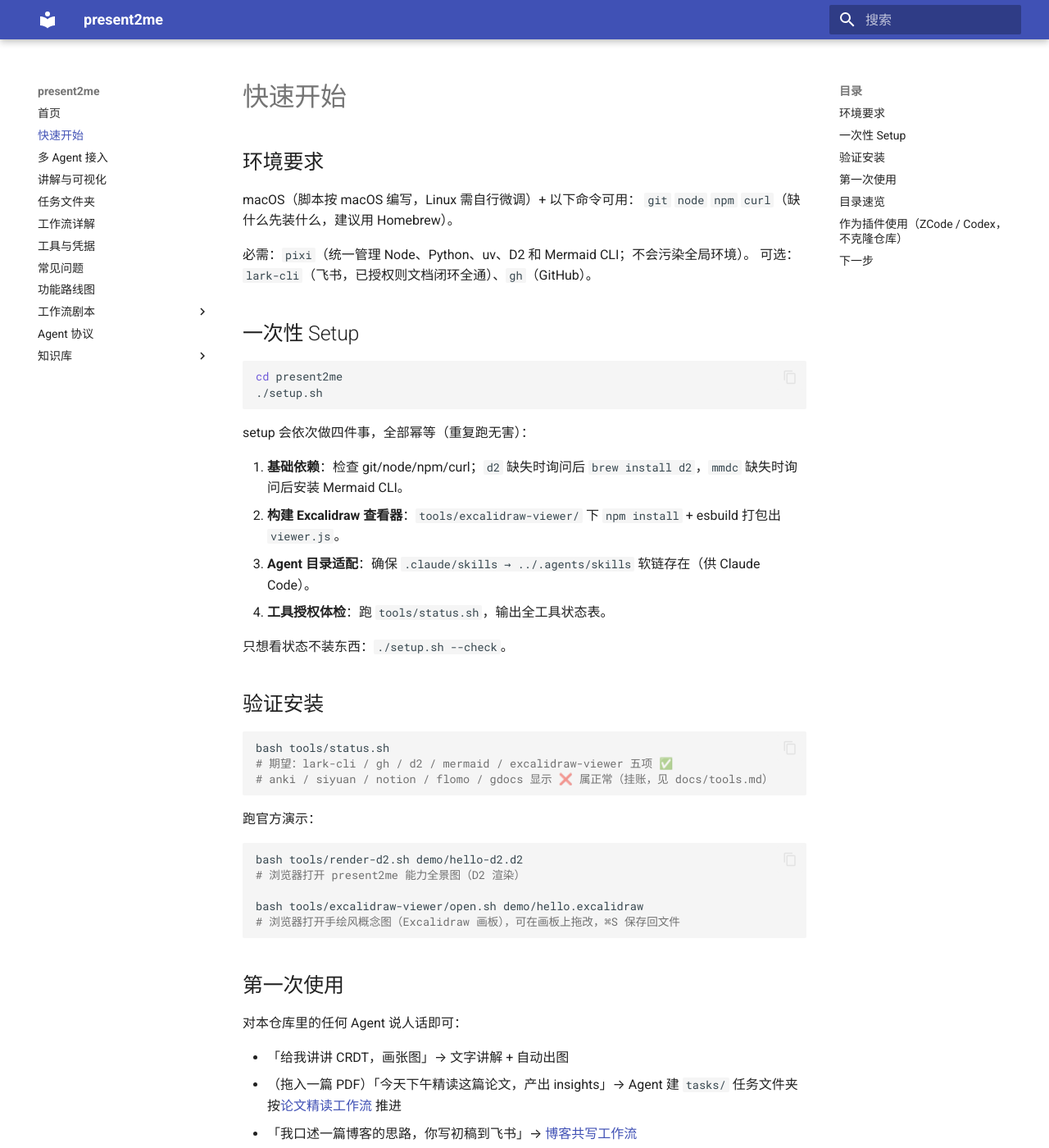
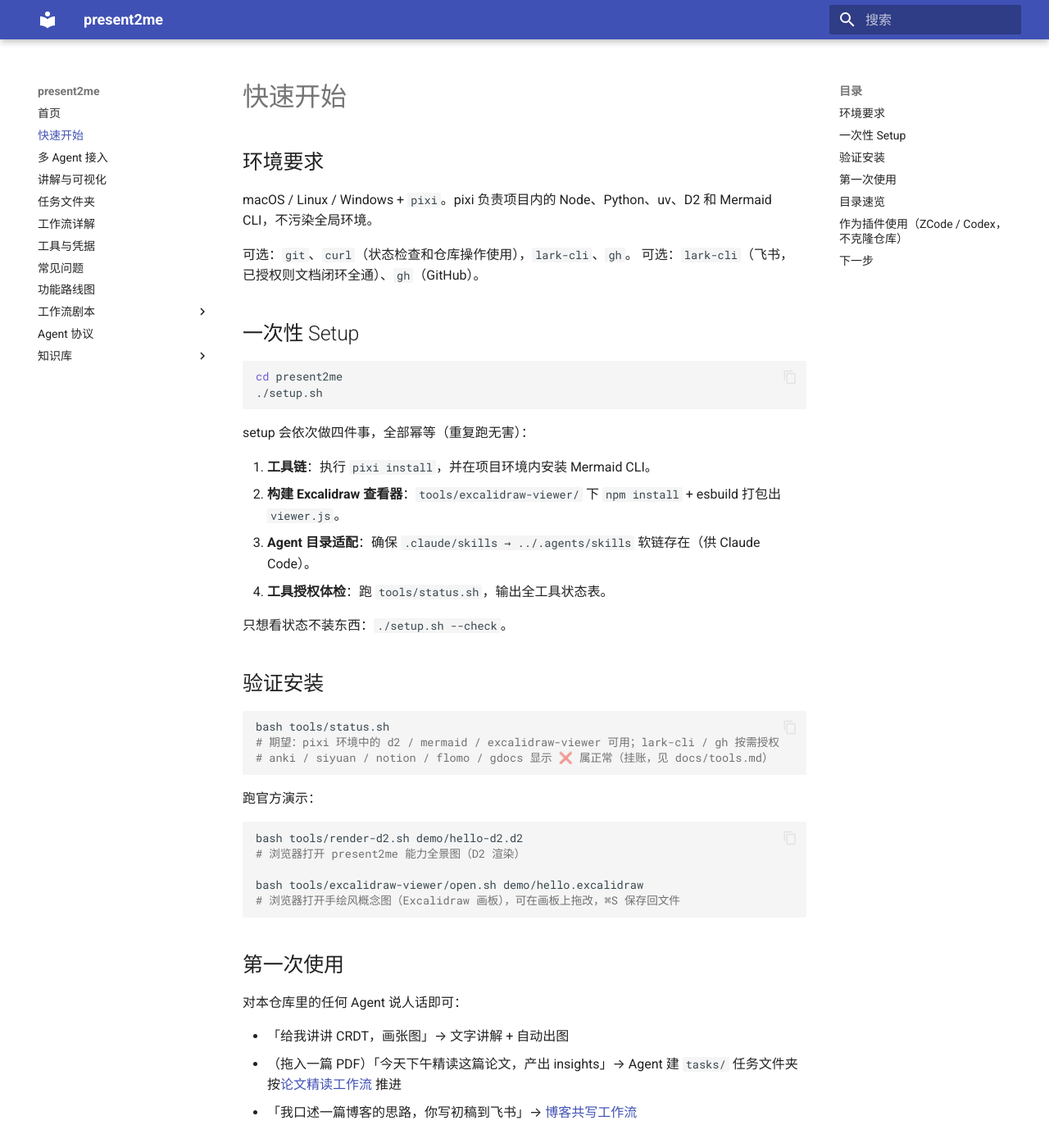
Before and after one commit to Kozmosa/present2me, an MkDocs documentation site: the page built from docs/getting-started.md, in a window 1280 px wide and 1400 px high. Shown: the whole window at 82% size. Built offline with MkDocs 1.6.1 and Material for MkDocs 9.7.7, drawn with Linux system fonts in a browser that asks for light colours.

Commit message:
docs: 同步 pixi 与可视化能力状态

````diff
--- a/docs/getting-started.md
+++ b/docs/getting-started.md
@@ -2,10 +2,9 @@
 
 ## 环境要求
 
-macOS（脚本按 macOS 编写，Linux 需自行微调）+ 以下命令可用：
-`git` `node` `npm` `curl`（缺什么先装什么，建议用 Homebrew）。
+macOS / Linux / Windows + `pixi`。pixi 负责项目内的 Node、Python、uv、D2 和 Mermaid CLI，不污染全局环境。
 
-必需：`pixi`（统一管理 Node、Python、uv、D2 和 Mermaid CLI；不会污染全局环境）。
+可选：`git`、`curl`（状态检查和仓库操作使用），`lark-cli`、`gh`。
 可选：`lark-cli`（飞书，已授权则文档闭环全通）、`gh`（GitHub）。
 
 ## 一次性 Setup
@@ -17,7 +16,7 @@
 
 setup 会依次做四件事，全部幂等（重复跑无害）：
 
-1. **基础依赖**：检查 git/node/npm/curl；`d2` 缺失时询问后 `brew install d2`，`mmdc` 缺失时询问后安装 Mermaid CLI。
+1. **工具链**：执行 `pixi install`，并在项目环境内安装 Mermaid CLI。
 2. **构建 Excalidraw 查看器**：`tools/excalidraw-viewer/` 下 `npm install` + esbuild 打包出 `viewer.js`。
 3. **Agent 目录适配**：确保 `.claude/skills → ../.agents/skills` 软链存在（供 Claude Code）。
 4. **工具授权体检**：跑 `tools/status.sh`，输出全工具状态表。
@@ -28,7 +27,7 @@
 
 ```bash
 bash tools/status.sh
-# 期望：lark-cli / gh / d2 / mermaid / excalidraw-viewer 五项 ✅
+# 期望：pixi 环境中的 d2 / mermaid / excalidraw-viewer 可用；lark-cli / gh 按需授权
 # anki / siyuan / notion / flomo / gdocs 显示 ❌ 属正常（挂账，见 docs/tools.md）
 ```
 
````
Also changed, not shown: AGENTS.md (+1 -1 lines), ROADMAP.md (+3 -3 lines), docs/faq.md (+2 -2 lines), docs/tools.md (+2 -2 lines).
